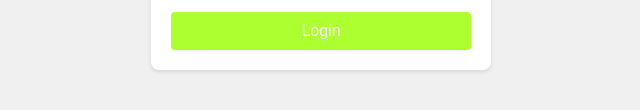
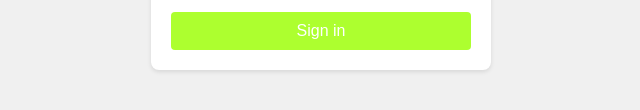
Before and after one commit to Jeevapriya14/Login_page, a plain HTML site: page index.html in a window 1280 px wide. Shown: the part 478-588 px from the top of the page, 319-959 px from the left. Drawn offline with Linux system fonts and the light colour scheme.

Commit message:
Committed

```diff
--- a/index.html
+++ b/index.html
@@ -18,7 +18,7 @@
                 <label for="password">Password</label>
                 <input type="password" id="password" name="password" placeholder="Password" required>
             </div>
-            <button type="submit">Login</button>
+            <button type="submit">Sign in</button>
         </form>
     </div>
 </body>
```
